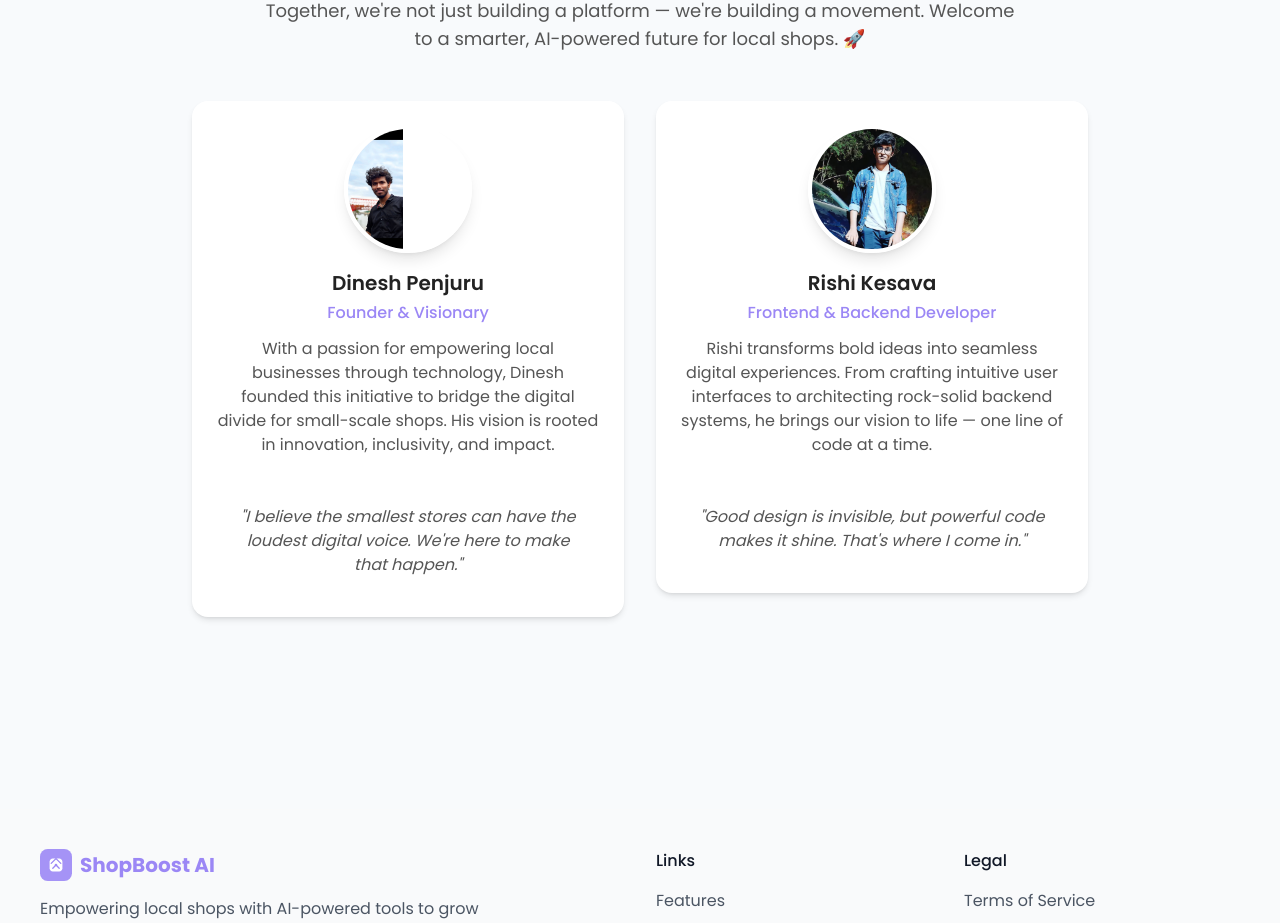
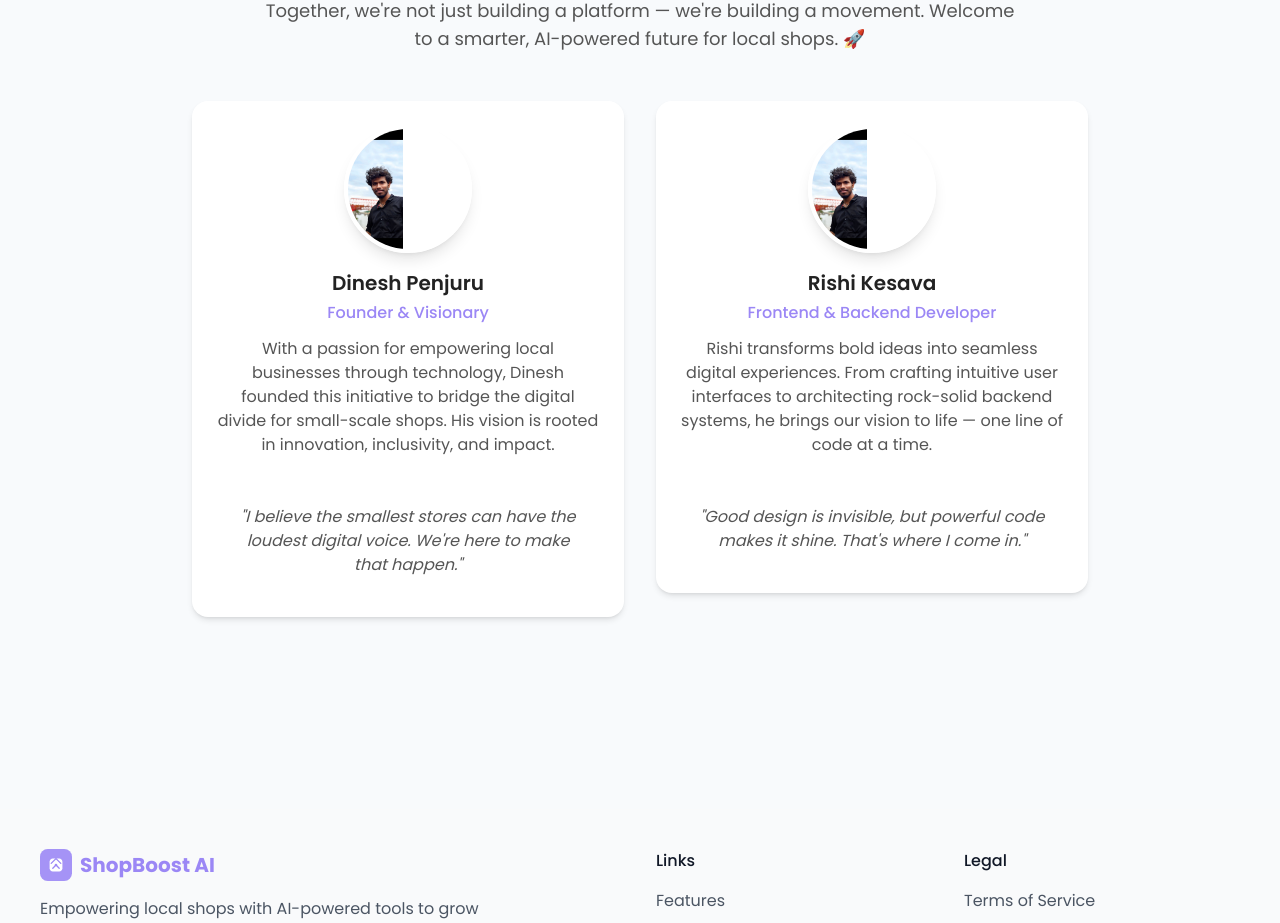
Before and after one commit to Dharnishh/shop-ai-grow, a React (Vite) app: page /about in a window 1280 px wide. Shown: the part 959-1882 px from the top of the page. Built offline with nearby package versions, Linux system fonts and the light colour scheme.

Commit message:
Refactor: Update About Us section image
Replaced the image in the About Us section with the new image and updated the image in the story page images.

```diff
--- a/src/components/AboutSection.tsx
+++ b/src/components/AboutSection.tsx
@@ -30,25 +30,25 @@ const AboutSection: React.FC = () => {
             <div className="flex flex-col items-center animate-fade-in" style={{animationDelay: '200ms'}}>
               <div className="w-40 h-40 rounded-full overflow-hidden mb-4 border-4 border-white shadow-lg">
                 <img
-                  src="https://images.unsplash.com/photo-1560250097-0b93528c311a"
+                  src="/lovable-uploads/7f2f2f11-8dbd-4f45-a17b-10244965070b.png"
                   alt="Founder"
                   className="w-full h-full object-cover"
                 />
               </div>
-              <h4 className="text-lg font-semibold mb-1">Alex Johnson</h4>
-              <p className="text-gray-600 text-sm text-center">Founder & CEO</p>
+              <h4 className="text-lg font-semibold mb-1">Dinesh Penjuru</h4>
+              <p className="text-gray-600 text-sm text-center">Founder & Visionary</p>
             </div>
 
             <div className="flex flex-col items-center animate-fade-in" style={{animationDelay: '400ms'}}>
               <div className="w-40 h-40 rounded-full overflow-hidden mb-4 border-4 border-white shadow-lg">
                 <img
-                  src="https://images.unsplash.com/photo-1573496359142-b8d87734a5a2"
-                  alt="Co-Founder"
+                  src="/lovable-uploads/b87f9f22-bea0-4603-897e-40e39a67ecbe.png"
+                  alt="Developer"
                   className="w-full h-full object-cover"
                 />
               </div>
-              <h4 className="text-lg font-semibold mb-1">Sarah Chen</h4>
-              <p className="text-gray-600 text-sm text-center">Co-Founder & CTO</p>
+              <h4 className="text-lg font-semibold mb-1">Rishi Kesava</h4>
+              <p className="text-gray-600 text-sm text-center">Frontend & Backend Developer</p>
             </div>
           </div>
         </div>
--- a/src/pages/About.tsx
+++ b/src/pages/About.tsx
@@ -1,4 +1,3 @@
-
 import React from "react";
 import PageLayout from "@/components/PageLayout";
 import { Avatar } from "@/components/ui/avatar";
@@ -41,7 +40,7 @@ const About: React.FC = () => {
   const developer = {
     name: "Rishi Kesava",
     role: "Frontend & Backend Developer",
-    image: "/lovable-uploads/6754a2b3-b208-4b4f-a8ec-3149f69b0301.png",
+    image: "/lovable-uploads/b87f9f22-bea0-4603-897e-40e39a67ecbe.png",
     bio: "Rishi transforms bold ideas into seamless digital experiences. From crafting intuitive user interfaces to architecting rock-solid backend systems, he brings our vision to life — one line of code at a time.",
     quote: "Good design is invisible, but powerful code makes it shine. That's where I come in."
   };
```
Also changed, not shown: public/lovable-uploads/b87f9f22-bea0-4603-897e-40e39a67ecbe.png (added).
